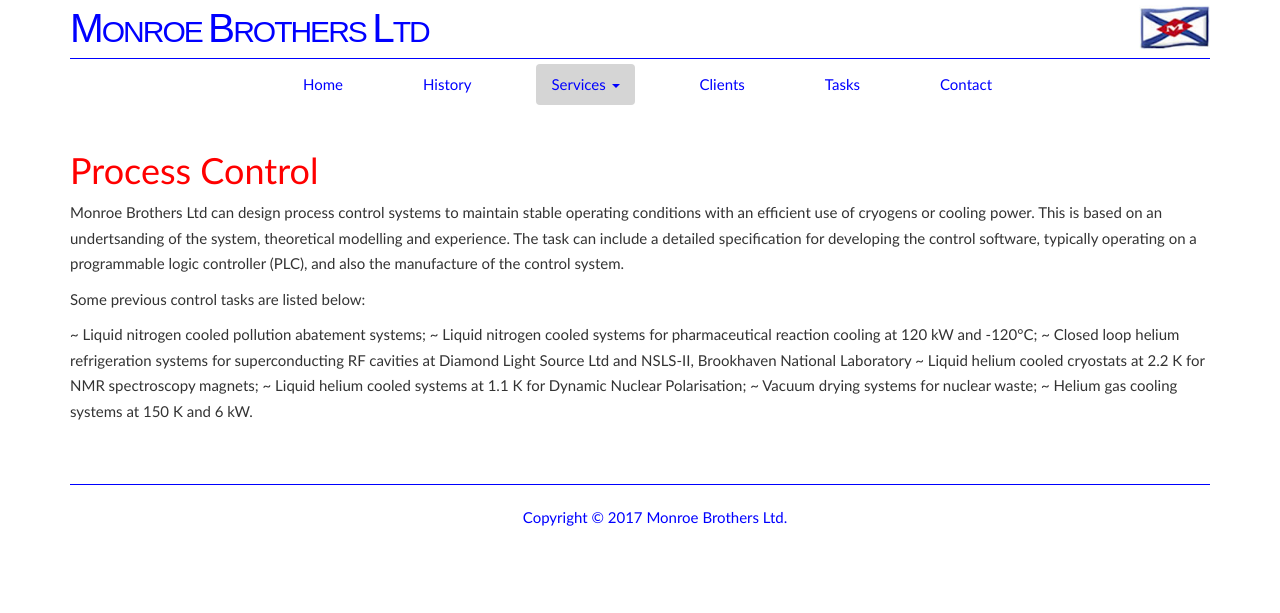
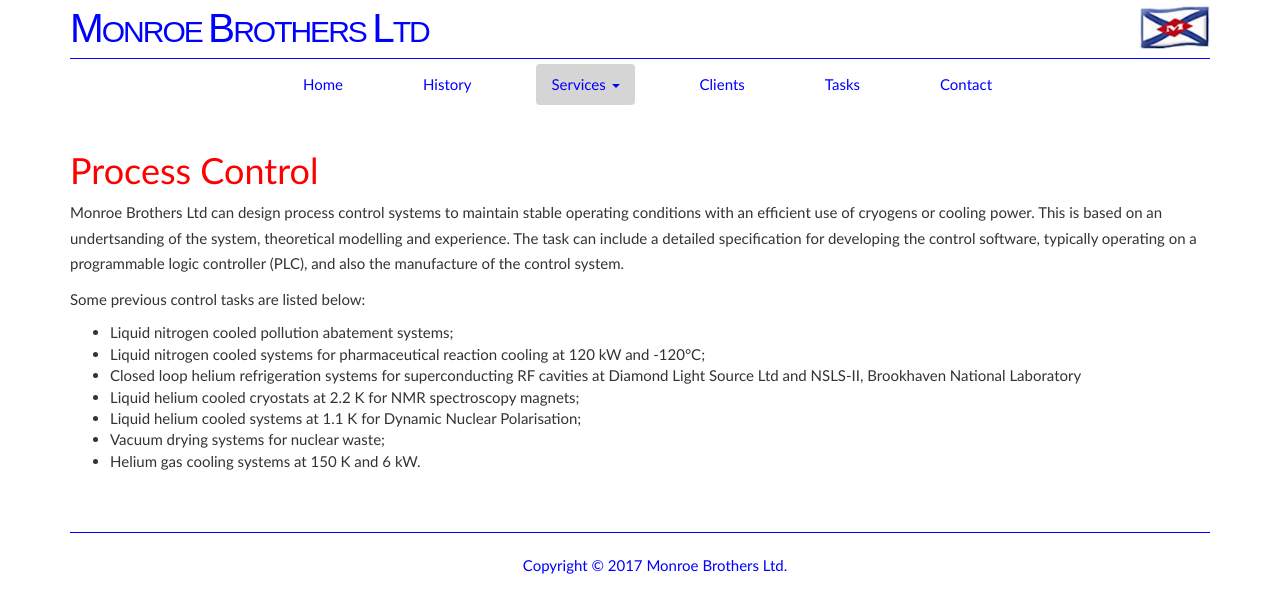
Before and after one commit to tcranston/cit-monroebrothers, a Jekyll site: the page built from Services/process control.md, in a window 1280 px wide. Shown: the top 613 px of the page. Built offline with Jekyll 4.4.1, drawn with Linux system fonts in a browser that asks for light colours.

Commit message:
Bullet Points
Bullet Points

```diff
--- a/Services/process control.md
+++ b/Services/process control.md
@@ -8,10 +8,10 @@ Monroe Brothers Ltd can design process control systems to maintain stable operat
 
 Some previous control tasks are listed below:
 
-  ~  Liquid nitrogen cooled pollution abatement systems;
-  ~  Liquid nitrogen cooled systems for pharmaceutical reaction cooling at 120 kW and -120&deg;C;
-  ~  Closed loop helium refrigeration systems for superconducting RF cavities at Diamond Light Source Ltd and NSLS-II, Brookhaven National Laboratory
-  ~  Liquid helium cooled cryostats at 2.2 K for NMR spectroscopy magnets;
-  ~  Liquid helium cooled systems at 1.1 K for Dynamic Nuclear Polarisation;
-  ~  Vacuum drying systems for nuclear waste;
-  ~  Helium gas cooling systems at 150 K and 6 kW.
+*  Liquid nitrogen cooled pollution abatement systems;
+*  Liquid nitrogen cooled systems for pharmaceutical reaction cooling at 120 kW and -120&deg;C;
+*  Closed loop helium refrigeration systems for superconducting RF cavities at Diamond Light Source Ltd and NSLS-II, Brookhaven National Laboratory
+*  Liquid helium cooled cryostats at 2.2 K for NMR spectroscopy magnets;
+*  Liquid helium cooled systems at 1.1 K for Dynamic Nuclear Polarisation;
+*  Vacuum drying systems for nuclear waste;
+*  Helium gas cooling systems at 150 K and 6 kW.
```
